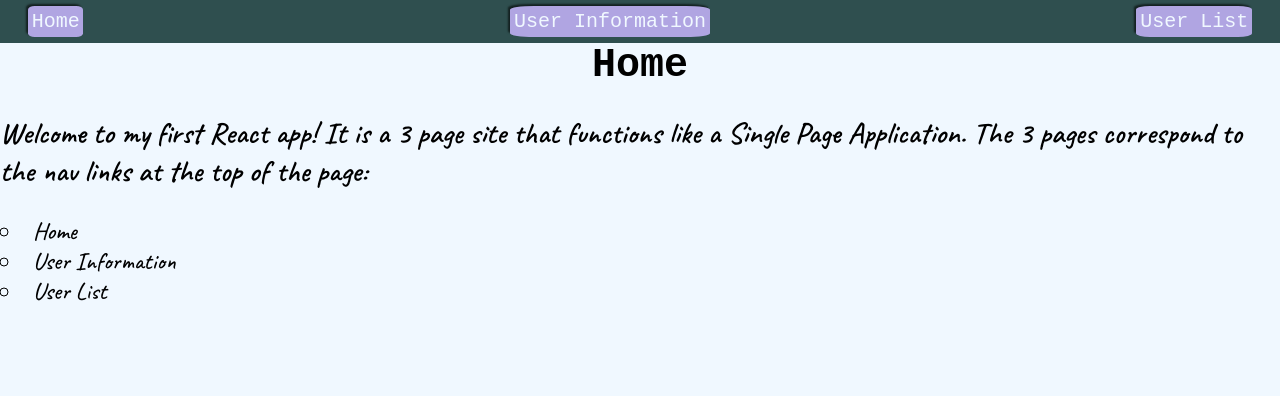
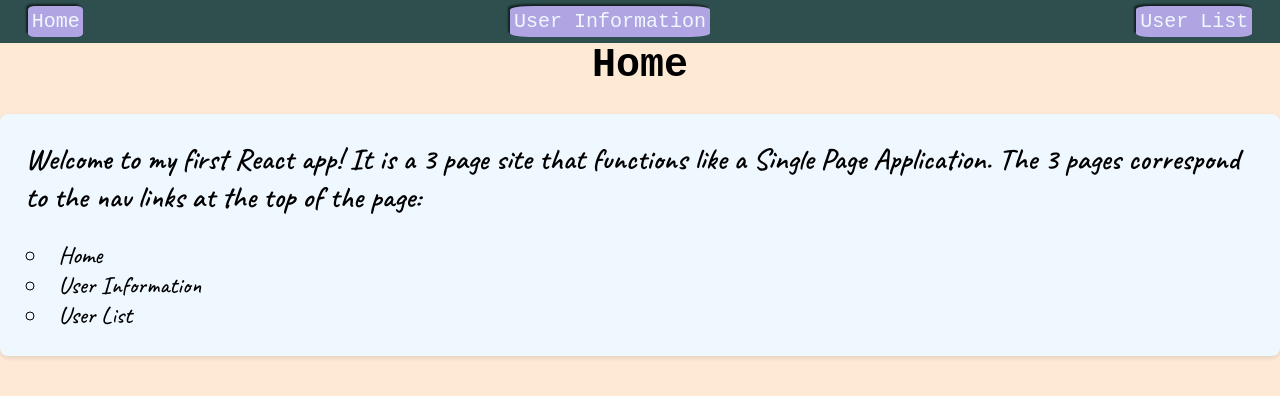
Before and after one commit to dEhiN/CBCDiploma--FSWAD, a React (Vite) app in the folder Module7_MEAN_Stack/assignments/1/code/assignment_one/: page / in a window 1280 px wide. Shown: the top 396 px of the page. Built offline with nearby package versions, Linux system fonts and the light colour scheme; the HTML template or start-up script is replaced by a standard one; a web font is replaced by a local one.

Commit message:
Added a class to style the welcome "card" itself to make it look like a card; got caught up in the colour contrast with the card and the body, so committing this so it can be worked on some more on the laptop

```diff
--- a/Module7_MEAN_Stack/assignments/1/code/assignment_one/src/App.css
+++ b/Module7_MEAN_Stack/assignments/1/code/assignment_one/src/App.css
@@ -13,7 +13,8 @@ body {
     display: flex;
     flex-direction: column;
     box-sizing: border-box;
-    background-color: #f0f8ff
+    /* background-color: #f0f8ff; */
+    background-color: #fde9d4;
 }
 
 /* Create classes to apply the different Google fonts that have been added to index.html. This allows any font to be applied by just using the correct class. */
--- a/Module7_MEAN_Stack/assignments/1/code/assignment_one/src/components/WelcomeCard.css
+++ b/Module7_MEAN_Stack/assignments/1/code/assignment_one/src/components/WelcomeCard.css
@@ -1,12 +1,21 @@
+/* Add some margin underneath each paragraph. */
 p {
     margin-bottom: 2%;
 }
 
+/* Change the type of bullet point and the positioning of each list item. */
 ul {
     list-style-type: circle;
     list-style-position: inside;
 }
 
+.welcome-card {
+    padding: 2%;
+    border-radius: 8px;
+    box-shadow: 0 2px 5px rgba(0, 0, 0, 0.1);
+    /* background-color: #fde9d4; */
+    background-color: #f0f8ff;
+}
 
 /* Adjust the size to make it 1.5 times bigger than the base font size. */
 .wc-size-big {
@@ -17,3 +26,13 @@ ul {
 .wc-size-md {
     font-size: 1.2em;
 }
+
+
+/*
+If #fde9d4 is the background, a softer, more neutral card works better than a bright cyan.
+
+Good card options
+#f8f3ee — warm off-white that still reads as a layer over the peach
+#d8e3ef — soft dusty blue, cool but muted enough to avoid feeling harsh
+#c7d0d7 — gentle slate blue for slightly stronger contrast while staying calm
+*/
--- a/Module7_MEAN_Stack/assignments/1/code/assignment_one/src/components/WelcomeCard.jsx
+++ b/Module7_MEAN_Stack/assignments/1/code/assignment_one/src/components/WelcomeCard.jsx
@@ -11,7 +11,7 @@ import "./WelcomeCard.css";
  */
 function WelcomeCard(props) {
 	return (
-		<div>
+		<div className="welcome-card">
 			<p className="fonts-google caveat-semibold wc-size-big">
 				Welcome to my first React app! It is a 3 page site that functions like a Single Page
 				Application. The 3 pages correspond to the nav links at the top of the page:
```
